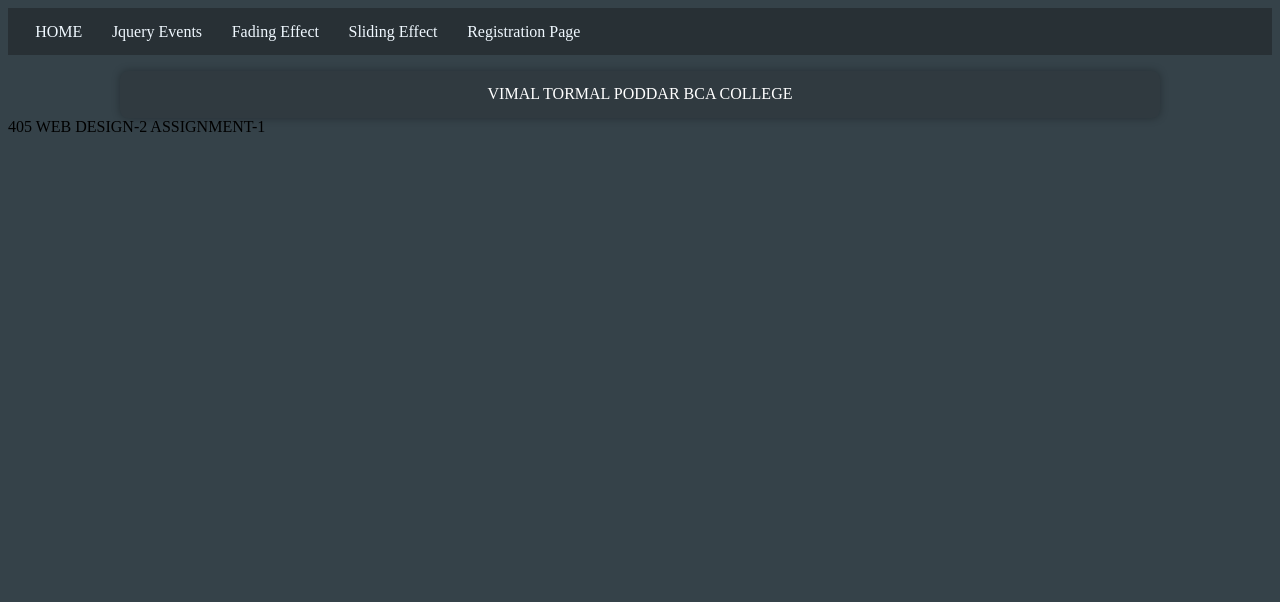
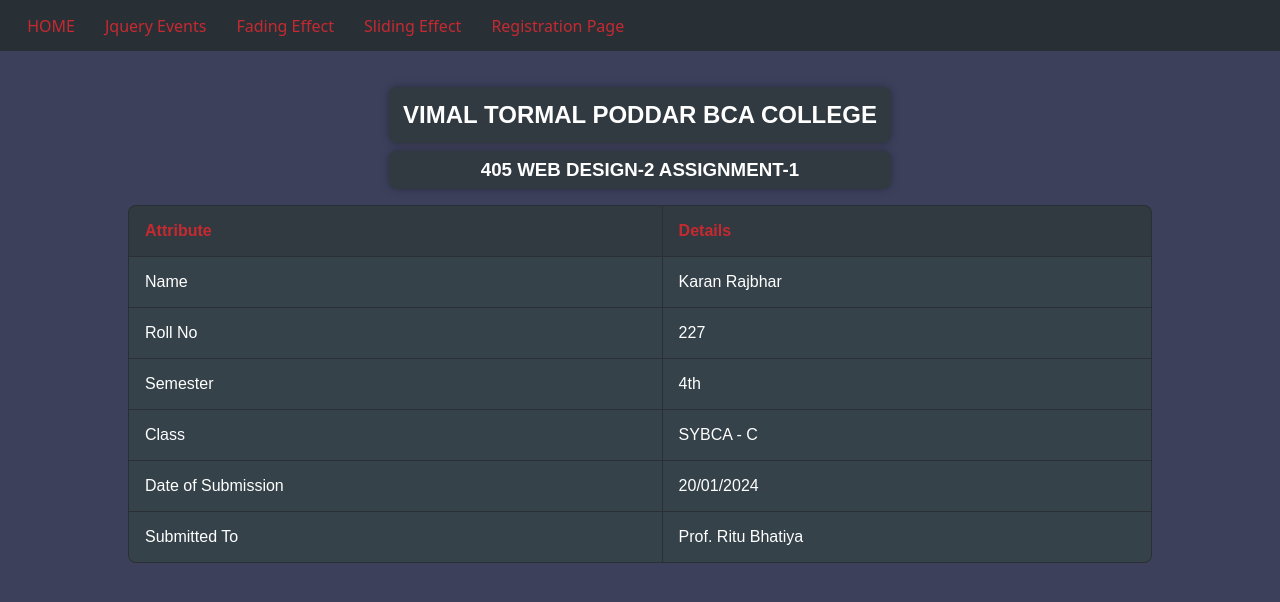
Before and after one commit to KaranRay444/lol, a plain HTML site: page index.html in a window 1280 px wide. Drawn offline with Linux system fonts and the light colour scheme.

Commit message:
Update index.html

```diff
--- a/index.html
+++ b/index.html
@@ -3,10 +3,20 @@
 <head>
     <meta charset="UTF-8">
     <meta name="viewport" content="width=device-width, initial-scale=1.0">
-  <title>Document</title>
+    <title>Combined Page</title>
     <style>
         html {
-      background: #354249;
+            background: #3D405B;
+        }
+
+        body {
+            margin: 0;
+            padding: 0;
+            display: flex;
+            flex-direction: column;
+            align-items: center;
+            min-height: 100vh;
+            font-family: Arial, sans-serif;
         }
 
         nav {
@@ -14,41 +24,81 @@
             justify-content: space-between;
             padding: 0.9rem;
             background-color: #283035;
+            width: 100%;
+            box-sizing: border-box;
         }
 
         nav a {
+            font-family: system-ui, -apple-system, BlinkMacSystemFont, 'Segoe UI', Roboto, Oxygen, Ubuntu, Cantarell, 'Open Sans', 'Helvetica Neue', sans-serif;
             font-size: 1rem;
             padding: 0.8rem;
-      color: aliceblue;
+            color: #c72931;;
             text-decoration: none;
+
         }
 
         a:hover {
+            color: #F2CC8F;
             text-decoration: underline;
-      color: #c72931;
             transition: all 5ms;
         }
 
-    .q1 {
+        .q-container {
+            max-width: 80%;
+            margin-top: 1rem;
+        }
 
-      max-width: 80%;
-      align-content: center;
+        h2.q1 {
             padding: 0.9rem;
             background-color: #303a40;
             border-radius: 0.5rem;
             box-shadow: 0 0 8px rgba(0, 0, 0, 0.3);
             text-align: center;
             color: white;
-      margin-top: 1rem;
-      margin-right: auto;
-      margin-left: auto;
-      align-items: center;
+            margin-bottom: 0.5rem;
+        }
+
+        h3.q2 {
+            padding: 0.5rem;
+            background-color: #303a40;
+            border-radius: 0.5rem;
+            box-shadow: 0 0 8px rgba(0, 0, 0, 0.3);
+            text-align: center;
+            color: white;
+            margin-top: 0.5rem;
+            margin-bottom: 0;
         }
 
         #hamburger-icon {
             display: none;
             font-size: 1.5rem;
             cursor: pointer;
+        }
+
+        table {
+            width: 80%;
+            border-collapse: collapse;
+            margin-top: 1rem;
+            background-color: #283035;
+            border: 1px solid #283035;
+            border-radius: 0.5rem;
+            overflow: hidden;
+        }
+
+        th, td {
+            padding: 1rem;
+            border: 1px solid #283035;
+            text-align: left;
+            color: white;
+        }
+
+        th {
+            background-color: #303a40;
+            color: #c72931;
+        }
+
+        td {
+            background-color: #354249;
         }
 
         @media screen and (max-width: 600px) {
@@ -64,22 +114,31 @@
 
             #hamburger-icon {
                 display: block;
+                margin-top: 0.5rem;
             }
 
             #nav-links {
                 display: none;
                 flex-direction: column;
                 text-align: center;
+                width: 100%;
             }
 
             #nav-links.show {
                 display: flex;
             }
+
+            h2.q1, h3.q2 {
+                font-size: 1.2rem;
+            }
+
+            table {
+                width: 100%;
+            }
         }
     </style>
 </head>
 <body>
-
     <nav>
         <div id="hamburger-icon">&#9776;</div>
         <div id="nav-links" class="li">
@@ -91,16 +150,50 @@
         </div>
     </nav>
 
-  <div class="q1">VIMAL TORMAL PODDAR BCA COLLEGE</div>
-  <div class="q2">405 WEB DESIGN-2 ASSIGNMENT-1</div>
+    <div class="q-container">
+        <h2 class="q1">VIMAL TORMAL PODDAR BCA COLLEGE</h2>
+        <h3 class="q2">405 WEB DESIGN-2 ASSIGNMENT-1</h3>
+    </div>
 
-
+    <table>
+        <thead>
+            <tr>
+                <th>Attribute</th>
+                <th>Details</th>
+            </tr>
+        </thead>
+        <tbody>
+            <tr>
+                <td>Name</td>
+                <td>Karan Rajbhar</td>
+            </tr>
+            <tr>
+              <td>Roll No</td>
+              <td>227</td>
+          </tr>
+            <tr>
+                <td>Semester</td>
+                <td>4th</td>
+            </tr>
+            <tr>
+                <td>Class</td>
+                <td>SYBCA - C</td>
+            </tr>
+            <tr>
+              <td>Date of Submission</td>
+              <td>20/01/2024</td>
+          </tr>
+            <tr>
+              <td>Submitted To</td>
+              <td>Prof. Ritu Bhatiya </td>
+          </tr>
+        </tbody>
+    </table>
 
     <script>
         document.getElementById('hamburger-icon').addEventListener('click', function() {
             document.getElementById('nav-links').classList.toggle('show');
         });
     </script>
-
 </body>
 </html>
```
Lines whose indentation alone changed are shown as unchanged.
